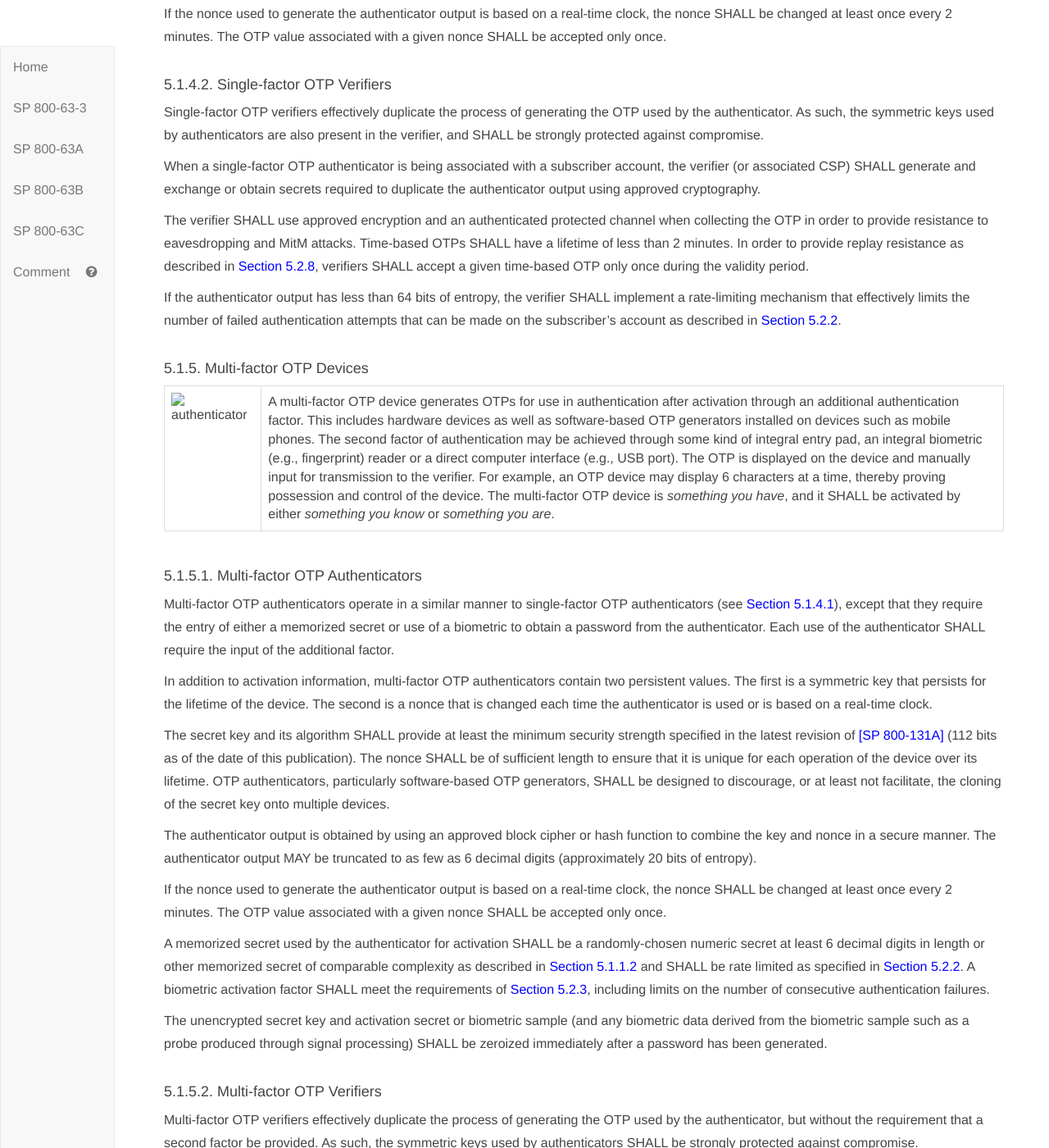
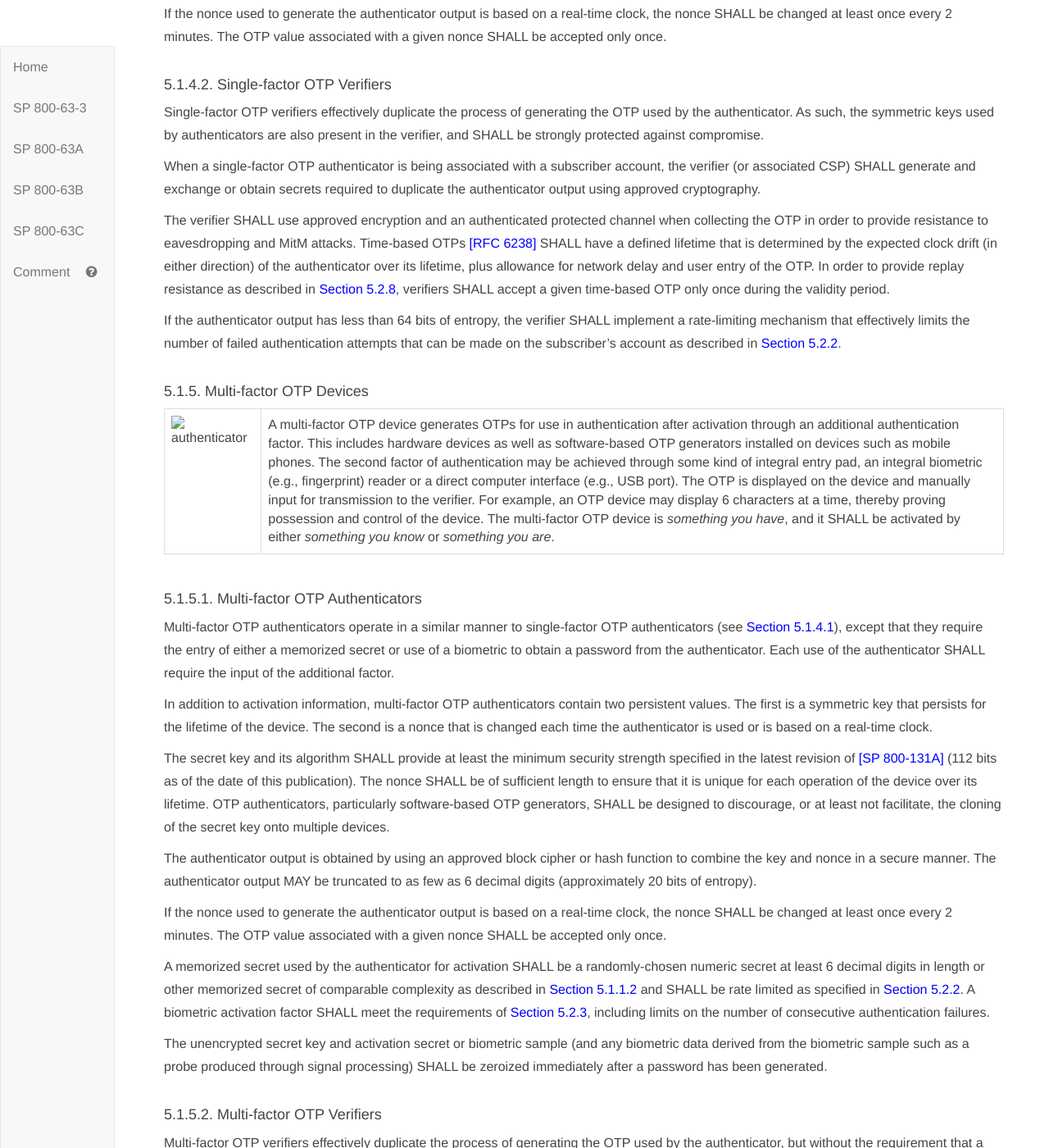
Before and after one commit to usnistgov/800-63-3, a Jekyll site: the page built from sp800-63b/sec5_authenticators.md, in a window 1280 px wide and 1400 px high, scrolled down 6275 px. Shown: the whole window at 82% size. Built offline with Jekyll 4.4.1, drawn with Linux system fonts in a browser that asks for light colours; our own code applies the rules of GitHub Pages for plain Markdown files; some of the changed text lies outside the part shown.

Commit message:
More flexible TOTP verifier window. Closes #1280

```diff
--- a/sp800-63b/sec5_authenticators.md
+++ b/sp800-63b/sec5_authenticators.md
@@ -180,7 +180,7 @@ Single-factor OTP verifiers effectively duplicate the process of generating the
 
 When a single-factor OTP authenticator is being associated with a subscriber account, the verifier (or associated CSP) SHALL generate and exchange or obtain secrets required to duplicate the authenticator output using approved cryptography.
 
-The verifier SHALL use approved encryption and an authenticated protected channel when collecting the OTP in order to provide resistance to eavesdropping and MitM attacks. Time-based OTPs SHALL have a lifetime of less than 2 minutes. In order to provide replay resistance as described in [Section 5.2.8](#replay), verifiers SHALL accept a given time-based OTP only once during the validity period.
+The verifier SHALL use approved encryption and an authenticated protected channel when collecting the OTP in order to provide resistance to eavesdropping and MitM attacks. Time-based OTPs [[RFC 6238]](#RFC6238) SHALL have a defined lifetime that is determined by the expected clock drift (in either direction) of the authenticator over its lifetime, plus allowance for network delay and user entry of the OTP. In order to provide replay resistance as described in [Section 5.2.8](#replay), verifiers SHALL accept a given time-based OTP only once during the validity period.
 
 If the authenticator output has less than 64 bits of entropy, the verifier SHALL implement a rate-limiting mechanism that effectively limits the number of failed authentication attempts that can be made on the subscriber's account as described in [Section 5.2.2](#throttle).
 
@@ -218,7 +218,7 @@ Multi-factor OTP verifiers effectively duplicate the process of generating the O
 
 When a multi-factor OTP authenticator is being associated with a subscriber account, the verifier (or associated CSP) SHALL generate and exchange or obtain secrets required to duplicate the authenticator output using approved cryptography. The verifier or CSP SHALL also establish, via the authenticator source, that the authenticator is a multi-factor device. In the absence of a trusted statement that it is a multi-factor device, the verifier SHALL treat the authenticator as single-factor, in accordance with [Section 5.1.4](#singlefactorOTP).
 
-The verifier SHALL use approved encryption and SHALL utilize an authenticated protected channel when collecting the OTP in order to provide resistance to eavesdropping and MitM attacks. Time-based OTPs SHALL have a lifetime of less than 2 minutes.  In order to provide replay resistance as described in [Section 5.2.8](#replay), verifiers SHALL accept a given time-based OTP only once during the validity period. Verifiers MAY warn a claimant whose authentication is denied because of duplicate use of an OTP of that event in case an attacker has been able to authenticate in advance. Verifiers MAY also warn an existing session of the attempted duplicate use of an OTP that such an attempt has occurred.
+The verifier SHALL use approved encryption and an authenticated protected channel when collecting the OTP in order to provide resistance to eavesdropping and MitM attacks. Time-based OTPs [[RFC 6238]](#RFC6238) SHALL have a defined lifetime that is determined by the expected clock drift (in either direction) of the authenticator over its lifetime, plus allowance for network delay and user entry of the OTP.  In order to provide replay resistance as described in [Section 5.2.8](#replay), verifiers SHALL accept a given time-based OTP only once during the validity period. Verifiers MAY warn a claimant whose authentication is denied because of duplicate use of an OTP of that event in case an attacker has been able to authenticate in advance. Verifiers MAY also warn an existing session of the attempted duplicate use of an OTP that such an attempt has occurred.
 
 If the authenticator output or activation secret has less than 64 bits of entropy, the verifier SHALL implement a rate-limiting mechanism that effectively limits the number of failed authentication attempts that can be made on the subscriber's account as described in [Section 5.2.2](#throttle). A biometric activation factor SHALL meet the requirements of [Section 5.2.3](#biometric_use), including limits on the number of consecutive authentication failures.
 
```
Also changed, not shown: other parts of sp800-63b/sec5_authenticators.md (+2 -2 lines), sp800-63b/references.md (+2 -0 lines), sp800-63b/sec10_usability.md (+1 -1 lines).
